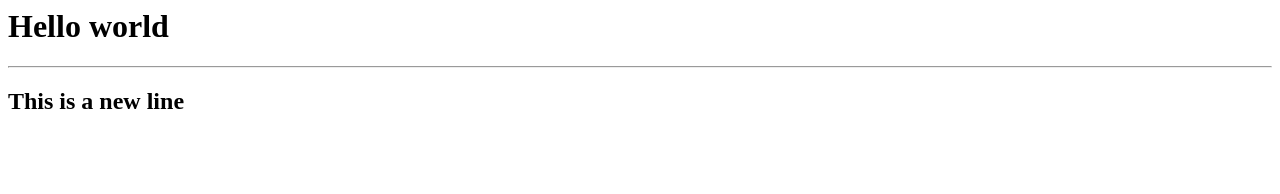
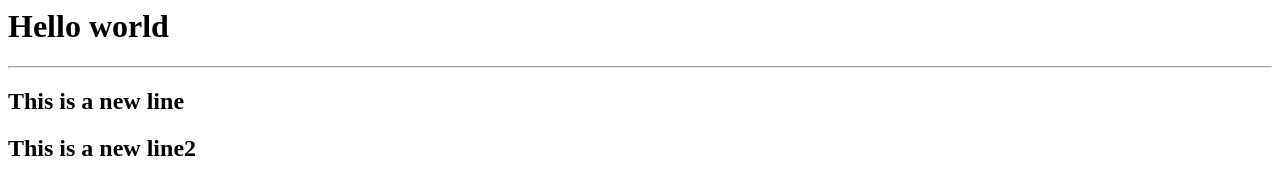
Before and after one commit to righder/testRepository1234, a plain HTML site: page index.html in a window 1280 px wide. Drawn offline with Linux system fonts and the light colour scheme.

Commit message:
commit on branch1

```diff
--- a/index.html
+++ b/index.html
@@ -1,3 +1,4 @@
 <h1>Hello world</h1>
 <hr>
 <h2>This is a new line</h2>
+<h2>This is a new line2</h2>
```
